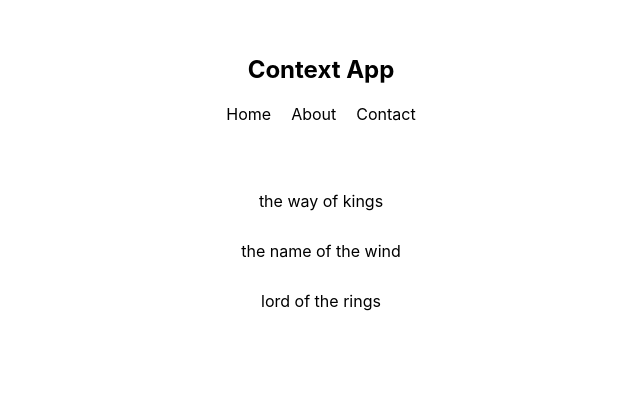
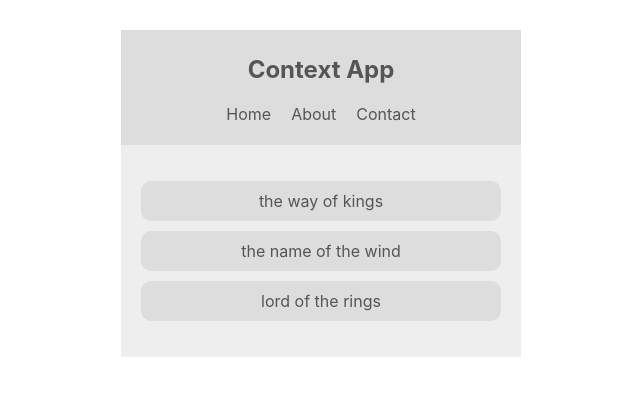
Before and after one commit to lukenems/Context_Hooks-app, a React (Create React App) app: page / in a window 1280 px wide. Shown: the top 396 px of the page, without its empty margins (319-959 px from the left). Built offline with nearby package versions, Linux system fonts and the light colour scheme.

Commit message:
implemented color theme changing with context

```diff
--- a/src/components/Booklist.js
+++ b/src/components/Booklist.js
@@ -1,13 +1,17 @@
 import React, { Component } from "react";
+import { ThemeContext } from '../contexts/ThemeContext';
 
 class BookList extends Component {
+  static contextType = ThemeContext;
   render() {
+    const { isLightTheme, light, dark } = this.context;
+    const currentTheme = isLightTheme ? light : dark;
     return (
-      <div className="book-list">
+      <div className="book-list" style={{ background: currentTheme.bg, color: currentTheme.syntax }}>
         <ul>
-          <li>the way of kings</li>
-          <li>the name of the wind</li>
-          <li>lord of the rings</li>
+          <li style={{ background: currentTheme.ui }}>the way of kings</li>
+          <li style={{ background: currentTheme.ui }}>the name of the wind</li>
+          <li style={{ background: currentTheme.ui }}>lord of the rings</li>
         </ul>
       </div>
     );
--- a/src/components/Navbar.js
+++ b/src/components/Navbar.js
@@ -1,9 +1,13 @@
 import React, {Component} from 'react';
+import ThemeContextProvider, { ThemeContext } from '../contexts/ThemeContext';
 
 class Navbar extends Component {
+  static contextType = ThemeContext;
   render() {
+    const { isLightTheme, light, dark } = this.context;
+    const currentTheme = isLightTheme ? light : dark
     return (
-      <nav>
+      <nav style={{background: currentTheme.ui, color: currentTheme.syntax }}>
         <h1>Context App</h1>
         <ul>
           <li>Home</li>
```
